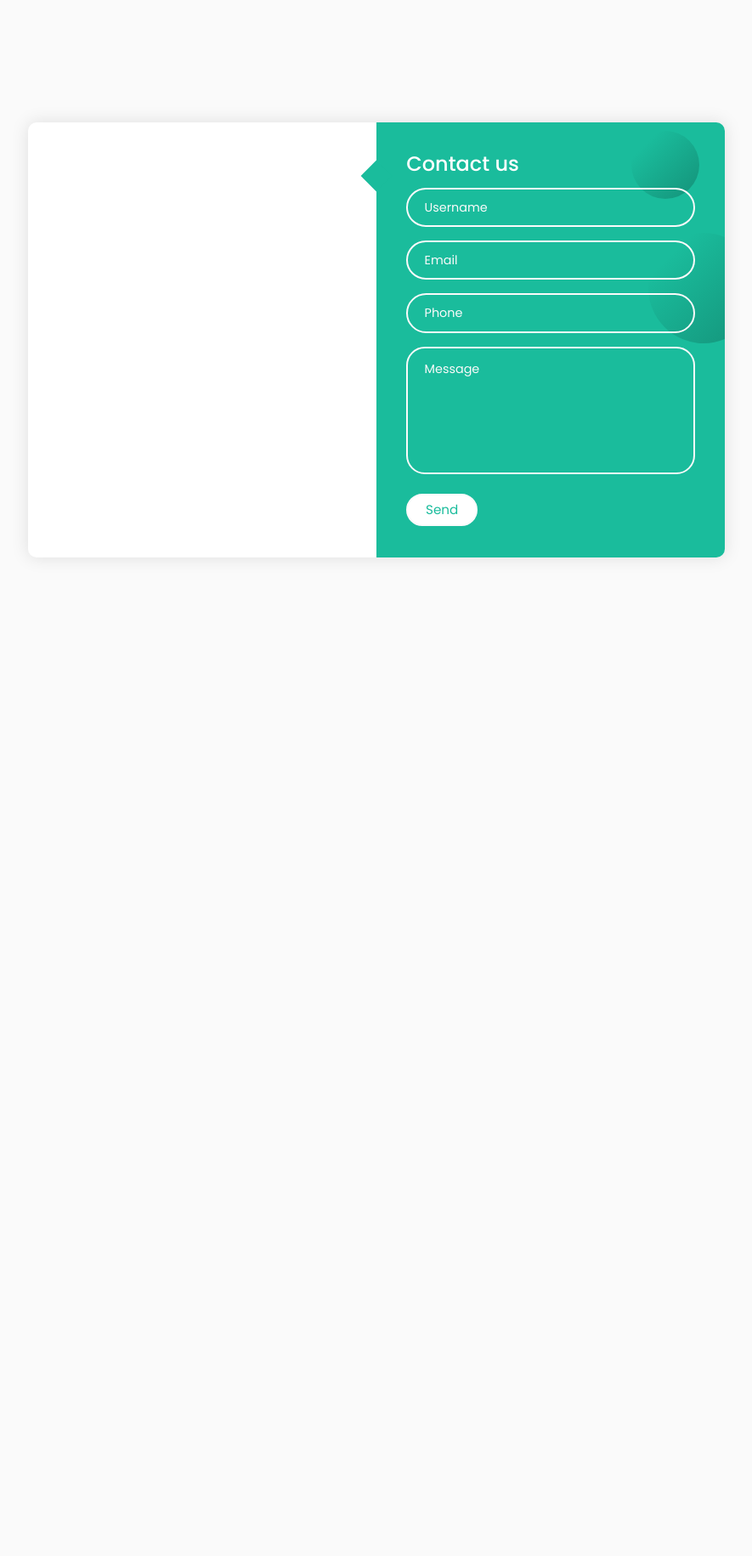
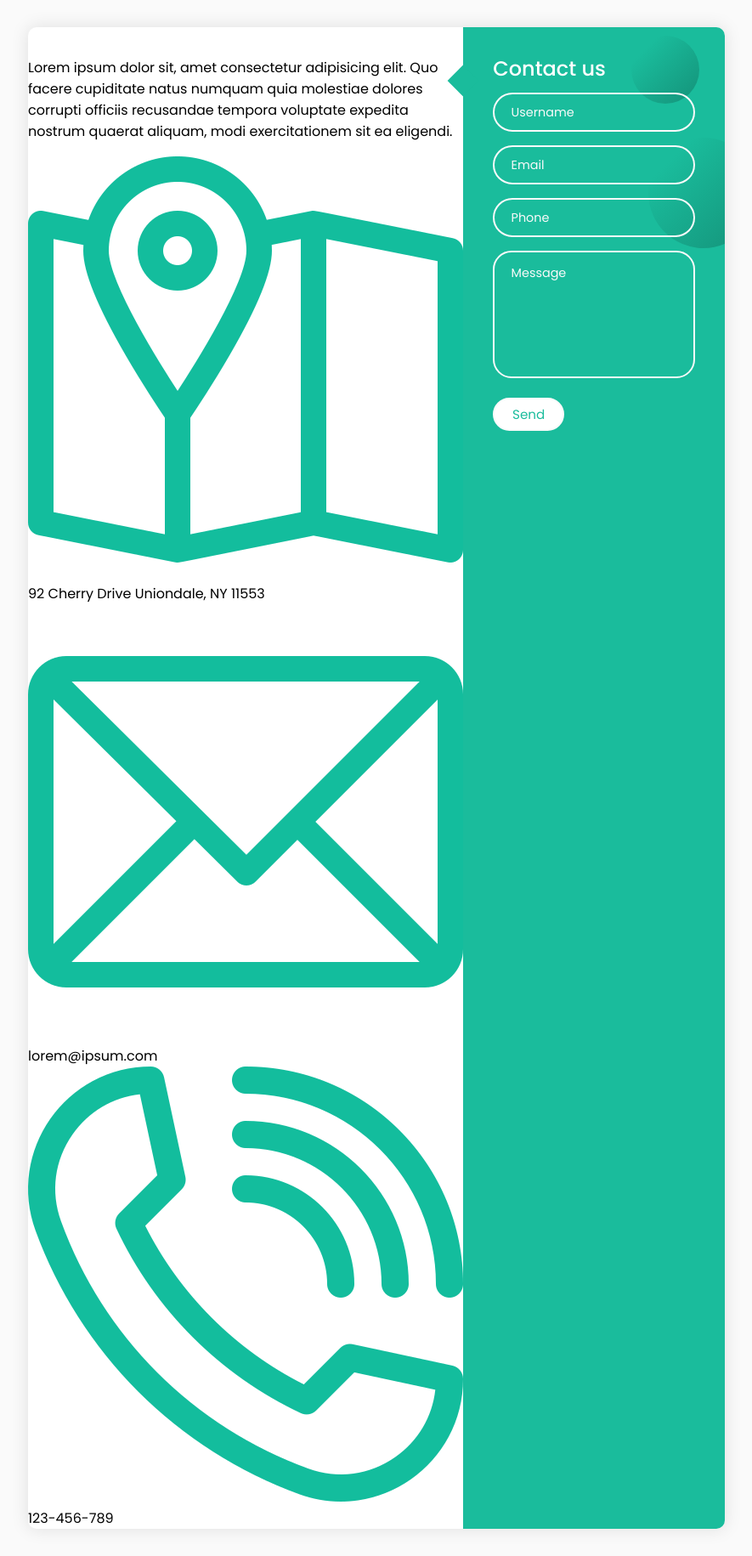
Before and after one commit to baylagas/ese-progra2-contact-form, a Flask app: page / in a window 1280 px wide. Shown: the whole page at 85% size, without its empty margins (197-1082 px from the left). Before the commit the page ends 657 px from the top, so only its background shows below. Run offline with Flask 2, Linux system fonts and the light colour scheme; some libraries are stand-ins or nearby versions.

Commit message:
add all contact info elements

```diff
--- a/templates/index.html
+++ b/templates/index.html
@@ -13,7 +13,29 @@
 <body>
     <div class="container">
         <div class="form">
-            <div class="contact-info"></div>
+            <div class="contact-info">
+                <h3 class="title">Let's get in touch</h3>
+                <p class="text">Lorem ipsum dolor sit, amet consectetur adipisicing elit. Quo facere cupiditate natus
+                    numquam quia molestiae dolores corrupti officiis recusandae tempora voluptate expedita nostrum
+                    quaerat aliquam, modi exercitationem sit ea eligendi.
+                </p>
+
+                <div class="info">
+                    <div class="information">
+                        <img src="./static/img/location.png" alt="" class="icon">
+                        <p>92 Cherry Drive Uniondale, NY 11553</p>
+                    </div>
+                    <div class="information">
+                        <img src="./static/img/email.png" alt="" class="icon">
+                        <p>lorem@ipsum.com</p>
+                    </div>
+                    <div class="information">
+                        <img src="./static/img/phone.png" alt="" class="icon">
+                        <p>123-456-789</p>
+                    </div>
+                </div>
+            </div>
+
             <div class="contact-form">
                 <span class="circle one"></span>
                 <span class="circle two"></span>
```
